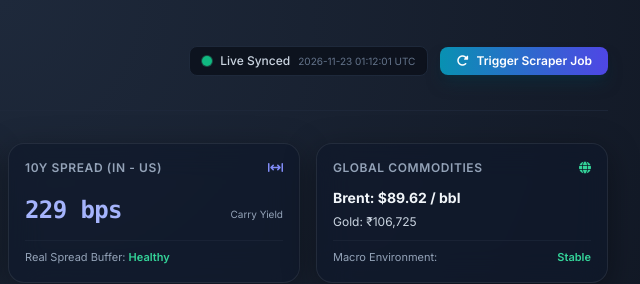
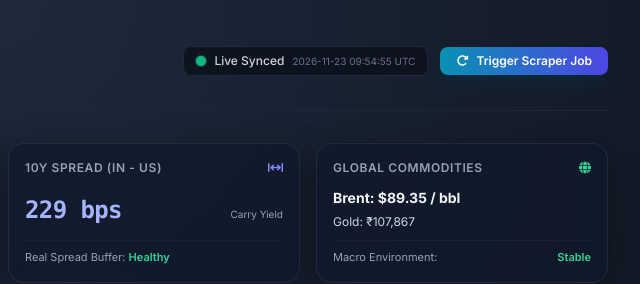
Before and after one commit to tarunbajaj1107/market-rates-dashboard, a plain HTML site: page index.html in a window 1280 px wide. Shown: the top 284 px of the page, 640-1280 px from the left. Drawn offline with nearby package versions, Linux system fonts and the light colour scheme.

Commit message:
Auto-update market rates [skip ci]

```diff
--- a/index.html
+++ b/index.html
@@ -76,7 +76,7 @@
                     <span class="relative inline-flex rounded-full h-2.5 w-2.5 bg-emerald-500"></span>
                 </span>
                 <span class="text-slate-300 font-medium">Live Synced</span>
-                <span class="text-slate-500 text-[10px]">2026-11-23 01:12:01 UTC</span>
+                <span class="text-slate-500 text-[10px]">2026-11-23 09:54:55 UTC</span>
             </div>
 
             <a href="https://github.com/tarunbajaj1107/market-rates-dashboard/actions/workflows/update_dashboard.yml"
@@ -144,8 +144,8 @@
                 <i class="fa-solid fa-globe text-xs text-emerald-400"></i>
             </div>
             <div class="my-1">
-                <span class="text-sm font-bold text-slate-100 block">Brent: $89.62 / bbl</span>
-                <span class="text-xs text-slate-300">Gold: ₹106,725</span>
+                <span class="text-sm font-bold text-slate-100 block">Brent: $89.35 / bbl</span>
+                <span class="text-xs text-slate-300">Gold: ₹107,867</span>
             </div>
             <div class="text-[11px] text-slate-400 flex justify-between pt-2 border-t border-slate-800/60 mt-1">
                 <span>Macro Environment:</span>
@@ -265,7 +265,7 @@
     <section class="glass-card rounded-2xl p-5">
         <h3 class="text-base font-bold text-white mb-3">INR Derivatives & Swaps (CCIL)</h3>
         <div class="grid grid-cols-2 sm:grid-cols-3 lg:grid-cols-6 gap-3 text-xs">
-            <div class="bg-slate-900/80 p-3 rounded-xl border border-slate-800"><span class="text-slate-400 block mb-1">MIOIS 1 Month</span><span class="text-sm font-bold text-amber-400">5.85%</span></div><div class="bg-slate-900/80 p-3 rounded-xl border border-slate-800"><span class="text-slate-400 block mb-1">MIOIS 3 Month</span><span class="text-sm font-bold text-amber-400">6.04%</span></div><div class="bg-slate-900/80 p-3 rounded-xl border border-slate-800"><span class="text-slate-400 block mb-1">MIOIS 6 Month</span><span class="text-sm font-bold text-amber-400">6.28%</span></div><div class="bg-slate-900/80 p-3 rounded-xl border border-slate-800"><span class="text-slate-400 block mb-1">MIOIS 1 Year</span><span class="text-sm font-bold text-amber-400">6.51%</span></div><div class="bg-slate-900/80 p-3 rounded-xl border border-slate-800"><span class="text-slate-400 block mb-1">MMIFOR 2 Year</span><span class="text-sm font-bold text-amber-400">8.31%</span></div><div class="bg-slate-900/80 p-3 rounded-xl border border-slate-800"><span class="text-slate-400 block mb-1">MMIFOR 3 Year</span><span class="text-sm font-bold text-amber-400">8.19%</span></div>
+            <div class="bg-slate-900/80 p-3 rounded-xl border border-slate-800"><span class="text-slate-400 block mb-1">MIOIS 1 Month</span><span class="text-sm font-bold text-amber-400">5.88%</span></div><div class="bg-slate-900/80 p-3 rounded-xl border border-slate-800"><span class="text-slate-400 block mb-1">MIOIS 3 Month</span><span class="text-sm font-bold text-amber-400">6.04%</span></div><div class="bg-slate-900/80 p-3 rounded-xl border border-slate-800"><span class="text-slate-400 block mb-1">MIOIS 6 Month</span><span class="text-sm font-bold text-amber-400">6.26%</span></div><div class="bg-slate-900/80 p-3 rounded-xl border border-slate-800"><span class="text-slate-400 block mb-1">MIOIS 1 Year</span><span class="text-sm font-bold text-amber-400">6.47%</span></div><div class="bg-slate-900/80 p-3 rounded-xl border border-slate-800"><span class="text-slate-400 block mb-1">MMIFOR 2 Year</span><span class="text-sm font-bold text-amber-400">8.26%</span></div><div class="bg-slate-900/80 p-3 rounded-xl border border-slate-800"><span class="text-slate-400 block mb-1">MMIFOR 3 Year</span><span class="text-sm font-bold text-amber-400">8.14%</span></div>
         </div>
     </section>
 
```
